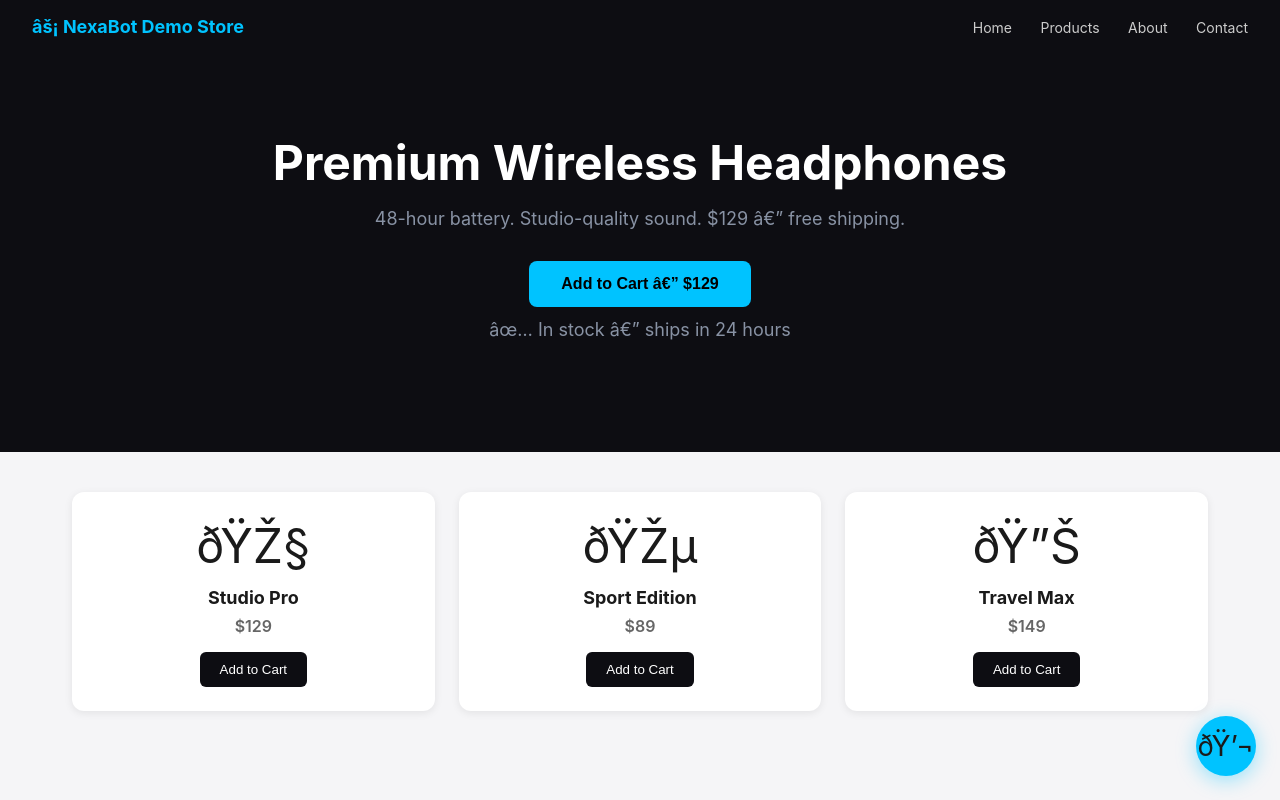
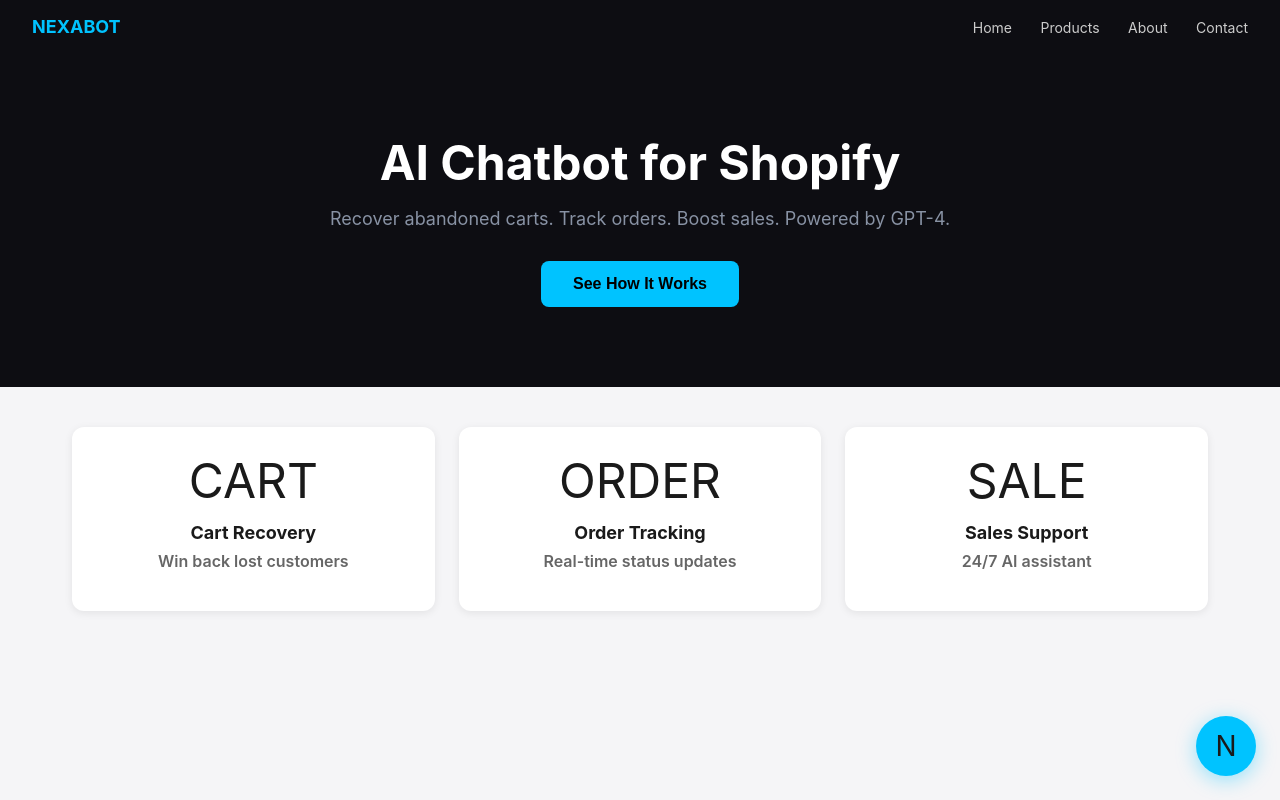
Before and after one commit to Nexabot1234/nexabot-chatbot, a website: page index.html in a window 1280 px wide. Drawn offline with Linux system fonts and the light colour scheme.

Commit message:
Clean frontend rebuild - no emojis, pure ASCII

```diff
--- a/index.html
+++ b/index.html
@@ -3,14 +3,13 @@
 <head>
   <meta charset="UTF-8" />
   <meta name="viewport" content="width=device-width, initial-scale=1.0" />
-  <title>NexaBot â€” Demo Store</title>
+  <title>NexaBot - Demo Store</title>
   <link rel="stylesheet" href="styles.css" />
 </head>
 <body>
 
-<!-- â”€â”€ Demo Storefront (just for show) â”€â”€â”€â”€â”€â”€â”€â”€â”€â”€â”€â”€â”€â”€â”€â”€â”€â”€â”€â”€â”€â”€â”€â”€ -->
 <header class="store-header">
-  <div class="store-logo">âš¡ NexaBot Demo Store</div>
+  <div class="store-logo">NEXABOT</div>
   <nav>
     <a href="#">Home</a>
     <a href="#">Products</a>
@@ -20,46 +19,41 @@
 </header>
 
 <section class="hero">
-  <h1>Premium Wireless Headphones</h1>
-  <p>48-hour battery. Studio-quality sound. $129 â€” free shipping.</p>
-  <button class="btn-primary">Add to Cart â€” $129</button>
-  <p class="stock-badge">âœ… In stock â€” ships in 24 hours</p>
+  <h1>AI Chatbot for Shopify</h1>
+  <p>Recover abandoned carts. Track orders. Boost sales. Powered by GPT-4.</p>
+  <button class="btn-primary">See How It Works</button>
 </section>
 
 <section class="product-grid">
   <div class="product-card">
-    <div class="product-img">ðŸŽ§</div>
-    <h3>Studio Pro</h3>
-    <p>$129</p>
-    <button>Add to Cart</button>
+    <div class="product-img">CART</div>
+    <h3>Cart Recovery</h3>
+    <p>Win back lost customers</p>
   </div>
   <div class="product-card">
-    <div class="product-img">ðŸŽµ</div>
-    <h3>Sport Edition</h3>
-    <p>$89</p>
-    <button>Add to Cart</button>
+    <div class="product-img">ORDER</div>
+    <h3>Order Tracking</h3>
+    <p>Real-time status updates</p>
   </div>
   <div class="product-card">
-    <div class="product-img">ðŸ”Š</div>
-    <h3>Travel Max</h3>
-    <p>$149</p>
-    <button>Add to Cart</button>
+    <div class="product-img">SALE</div>
+    <h3>Sales Support</h3>
+    <p>24/7 AI assistant</p>
   </div>
 </section>
 
-<!-- â”€â”€ Chat Widget (live) â”€â”€â”€â”€â”€â”€â”€â”€â”€â”€â”€â”€â”€â”€â”€â”€â”€â”€â”€â”€â”€â”€â”€â”€â”€â”€â”€â”€â”€â”€â”€â”€â”€â”€â”€â”€â”€â”€ -->
 <div id="nexabot-launcher" onclick="toggleChat()">
-  <span>ðŸ’¬</span>
+  <span>N</span>
 </div>
 
 <div id="nexabot-window" class="nexabot-hidden">
   <div class="nexabot-header">
-    <span>âš¡ NexaBot</span>
-    <button onclick="toggleChat()" style="background:none;border:none;color:#fff;font-size:18px;cursor:pointer;">âœ•</button>
+    <span>NexaBot</span>
+    <button onclick="toggleChat()" style="background:none;border:none;color:#fff;font-size:18px;cursor:pointer;">X</button>
   </div>
   <div class="nexabot-messages" id="nexabot-messages">
     <div class="nexabot-bot-msg">
-      Hi! I'm NexaBot ðŸ‘‹ â€” how can I help you today?
+      Hi! I am NexaBot - how can I help you today?
     </div>
   </div>
   <div class="nexabot-input-area">
@@ -69,26 +63,20 @@
 </div>
 
 <script>
-  // Load NexaBot config from window object
-  const config = window.NEXABOT_CONFIG || {
-    apiUrl: 'https://project-rv6ol.vercel.app',
-    storeName: 'NexaBot Demo Store',
-    brandColor: '#00c3ff',
-    position: 'bottom-right'
-  };
+  var apiUrl = 'https://project-rv6ol.vercel.app';
+  var storeName = 'NexaBot Demo Store';
+  var brandColor = '#00c3ff';
 
-  // Apply brand color
-  document.documentElement.style.setProperty('--nexa-accent', config.brandColor || '#00c3ff');
-  document.documentElement.style.setProperty('--nexa-position', config.position || 'bottom-right');
+  document.documentElement.style.setProperty('--nexa-accent', brandColor);
 
   function toggleChat() {
-    const win = document.getElementById('nexabot-window');
+    var win = document.getElementById('nexabot-window');
     win.classList.toggle('nexabot-hidden');
   }
 
   function addMessage(text, sender) {
-    const container = document.getElementById('nexabot-messages');
-    const div = document.createElement('div');
+    var container = document.getElementById('nexabot-messages');
+    var div = document.createElement('div');
     div.className = sender === 'user' ? 'nexabot-user-msg' : 'nexabot-bot-msg';
     div.textContent = text;
     container.appendChild(div);
@@ -96,26 +84,23 @@
   }
 
   async function sendMessage() {
-    const input = document.getElementById('nexabot-input');
-    const text = input.value.trim();
+    var input = document.getElementById('nexabot-input');
+    var text = input.value.trim();
     if (!text) return;
 
     addMessage(text, 'user');
     input.value = '';
 
     try {
-      const res = await fetch(`${config.apiUrl}/api/chat`, {
+      var res = await fetch(apiUrl + '/api/chat', {
         method: 'POST',
         headers: { 'Content-Type': 'application/json' },
-        body: JSON.stringify({
-          message: text,
-          context: { storeName: config.storeName }
-        })
+        body: JSON.stringify({ message: text, context: { storeName: storeName } })
       });
-      const data = await res.json();
-      addMessage(data.response || 'Got it! Let me know if you need anything else.', 'bot');
-    } catch {
-      addMessage('Oops â€” something went wrong. Please try again.', 'bot');
+      var data = await res.json();
+      addMessage(data.response || 'Got it!', 'bot');
+    } catch (e) {
+      addMessage('Something went wrong. Please try again.', 'bot');
     }
   }
 </script>
```
